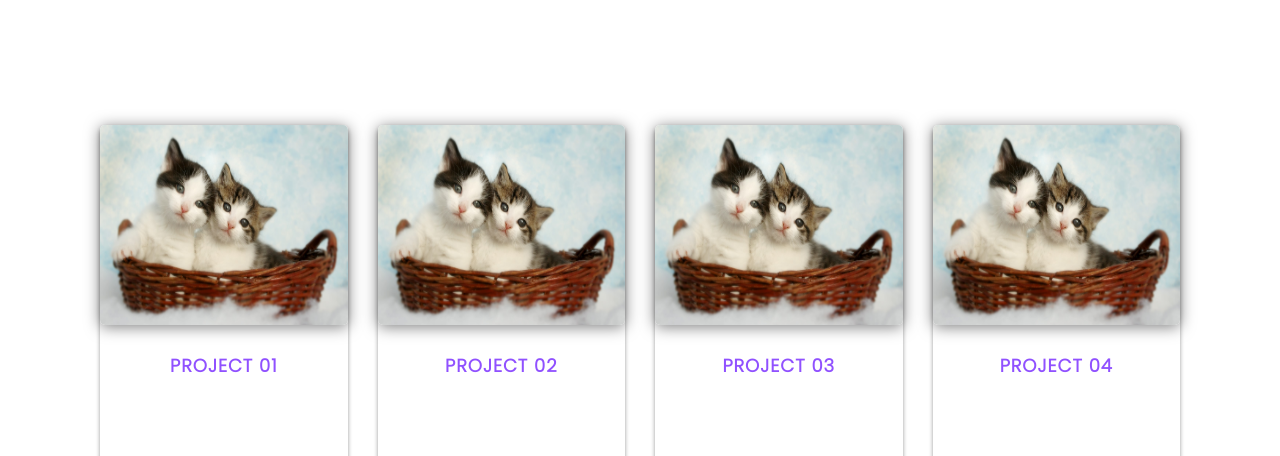
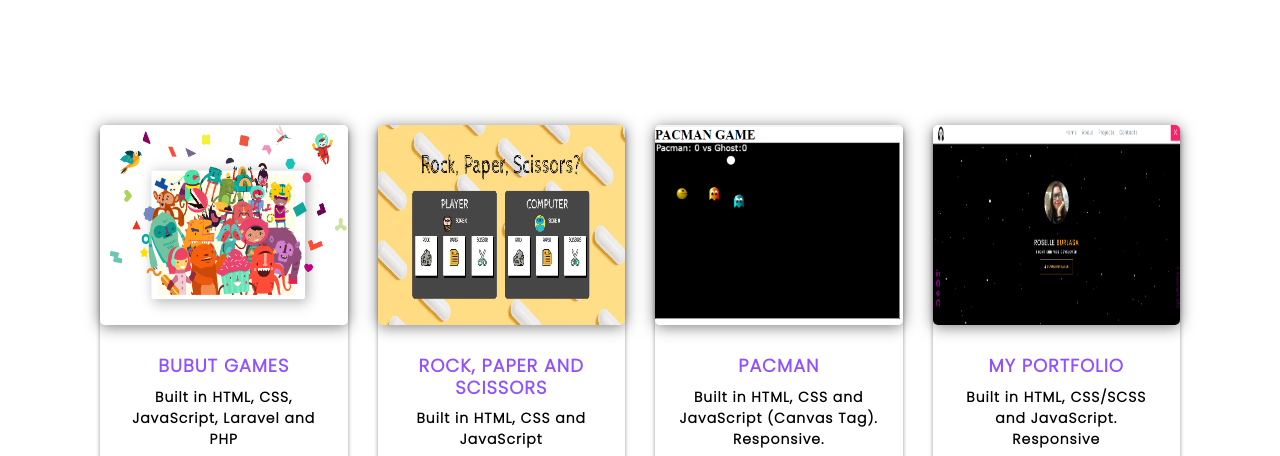
Before and after one commit to Rosellinda/rosellejburlasa, a plain HTML site: page index.html in a window 1280 px wide. Shown: the part 1790-2246 px from the top of the page. Drawn offline with nearby package versions, Linux system fonts and the light colour scheme.

Commit message:
add projects

```diff
--- a/asset/sass/_projects.scss
+++ b/asset/sass/_projects.scss
@@ -34,6 +34,7 @@
 
       img {
         -webkit-transition:all .9s ease;
+          transition: all .9s ease;
         -moz-transition:all .9s ease;
         -o-transition:all .9s ease;
         -ms-transition:all .9s ease;
@@ -47,7 +48,6 @@
 
       .text-container{
         padding: 30px 18px;
-      }
 
         p {
           margin-top: 10px;
@@ -55,7 +55,7 @@
           padding-bottom: 0px;
           font-size: 14px;
           letter-spacing: 1px;
-        color: $primary-color;
+          color: black;
         }
 
         h6 {
@@ -67,6 +67,7 @@
           font-family: $font-family;
           letter-spacing: 1px;
           color: $purple-color;
+        }
       }
     }
     &:hover {
--- a/index.html
+++ b/index.html
@@ -154,15 +154,15 @@
                                         <div class="card-flyer">
                                             <div class="text-box">
                                                 <div class="image-box">
-                                                    <img src="./asset/img/cats.jpg" alt="Project01" />
+                                                    <img src="./asset/img/portfolio/cover.png" alt="Bubut Games" />
                                                 </div>
                                                 <div class="text-container">
-                                                    <h6>Project 01</h6>
-                                                    <p>Lorem Ipsum</p>
+                                                    <h6>Bubut Games</h6>
+                                                    <p style="color:black;">Built in HTML, CSS, JavaScript, Laravel and PHP </p>
                                                 </div>
                                                 <div class="btns pb-3">
                                                     <span>
-                                                        <a href="#" class="btn btn-secondary m-2"><i class="far fa-eye fa-2x"></i></a><a href="#" class="btn btn-secondary m-2"><i class="fas fa-code fa-2x"></i></a>
+                                                        <a href="https://mysterious-reaches-53218.herokuapp.com/" class="btn btn-secondary m-2" target="blank"><i class="far fa-eye fa-2x"></i></a><a href="https://gitlab.com/rosellejburlasa/second-project" class="btn btn-secondary m-2" target="blank"><i class="fas fa-code fa-2x"></i></a>
                                                     </span>
                                                 </div>
                                             </div>
@@ -174,15 +174,15 @@
                                         <div class="card-flyer">
                                             <div class="text-box">
                                                 <div class="image-box">
-                                                    <img src="./asset/img/cats.jpg" alt="Project02" />
+                                                    <img src="./asset/img/portfolio/RPS.JPG" alt="Rock Paper and Scissors" />
                                                 </div>
                                                 <div class="text-container">
-                                                    <h6>Project 02</h6>
-                                                    <p>Lorem Ipsum</p>
+                                                    <h6>Rock, Paper and Scissors</h6>
+                                                    <p style="color:black;">Built in HTML, CSS and JavaScript</p>
                                                 </div>
                                                 <div class="btns pb-3">
                                                     <span>
-                                                        <a href="#" class="btn btn-secondary m-2"><i class="far fa-eye fa-2x"></i></a><a href="#" class="btn btn-secondary m-2"><i class="fas fa-code fa-2x"></i></a>
+                                                        <a href="https://rosellejburlasa.gitlab.io/Rock_Paper_Scissor/" class="btn btn-secondary m-2" target="blank"><i class="far fa-eye fa-2x"></i></a><a href="https://gitlab.com/rosellejburlasa/Rock_Paper_Scissor" class="btn btn-secondary m-2" target="blank"><i class="fas fa-code fa-2x"></i></a>
                                                     </span>
                                                 </div>
                                             </div>
@@ -194,15 +194,15 @@
                                         <div class="card-flyer">
                                             <div class="text-box">
                                                 <div class="image-box">
-                                                    <img src="./asset/img/cats.jpg" alt="Project03" />
+                                                    <img src="./asset/img/portfolio/pacman.PNG" alt="My Portfolio" />
                                                 </div>
                                                 <div class="text-container">
-                                                    <h6>Project 03</h6>
-                                                    <p>Lorem Ipsum</p>
+                                                    <h6>Pacman</h6>
+                                                    <p style="color:black;">Built in HTML, CSS and JavaScript (Canvas Tag). Responsive.</p>
                                                 </div>
                                                 <div class="btns pb-3">
                                                     <span>
-                                                        <a href="#" class="btn btn-secondary m-2"><i class="far fa-eye fa-2x"></i></a><a href="#" class="btn btn-secondary m-2"><i class="fas fa-code fa-2x"></i></a>
+                                                        <a href="https://rosellejburlasa.gitlab.io/Pacman/" class="btn btn-secondary m-2" target="blank"><i class="far fa-eye fa-2x"></i></a><a href="https://gitlab.com/rosellejburlasa/Pacman" class="btn btn-secondary m-2" target="blank"><i class="fas fa-code fa-2x"></i></a>
                                                     </span>
                                                 </div>
                                             </div>
@@ -214,15 +214,15 @@
                                         <div class="card-flyer">
                                             <div class="text-box">
                                                 <div class="image-box">
-                                                    <img src="./asset/img/cats.jpg" alt="Project04" />
+                                                    <img src="./asset/img/portfolio/My_Portfolio.PNG" alt="Project04" />
                                                 </div>
                                                 <div class="text-container">
-                                                    <h6>Project 04</h6>
-                                                    <p>Lorem Ipsum</p>
+                                                    <h6>My Portfolio</h6>
+                                                    <p style="color:black;">Built in HTML, CSS/SCSS and JavaScript. Responsive</p>
                                                 </div>
                                                 <div class="btns pb-3">
                                                     <span>
-                                                        <a href="#" class="btn btn-secondary m-2"><i class="far fa-eye fa-2x"></i></a><a href="#" class="btn btn-secondary m-2"><i class="fas fa-code fa-2x"></i></a>
+                                                        <a href="#header" class="btn btn-secondary m-2"><i class="far fa-eye fa-2x"></i></a><a href="https://rosellinda.github.io/rosellejburlasa/" class="btn btn-secondary m-2" target="blank"><i class="fas fa-code fa-2x"></i></a>
                                                     </span>
                                                 </div>
                                             </div>
```
Also changed, not shown: asset/img/portfolio/My_Portfolio.PNG (added), asset/img/portfolio/RPS.JPG (added), asset/img/portfolio/cover.png (added), asset/img/portfolio/pacman.PNG (added), asset/sass/style.css, 1 other file. Lines whose indentation alone changed are shown as unchanged.
